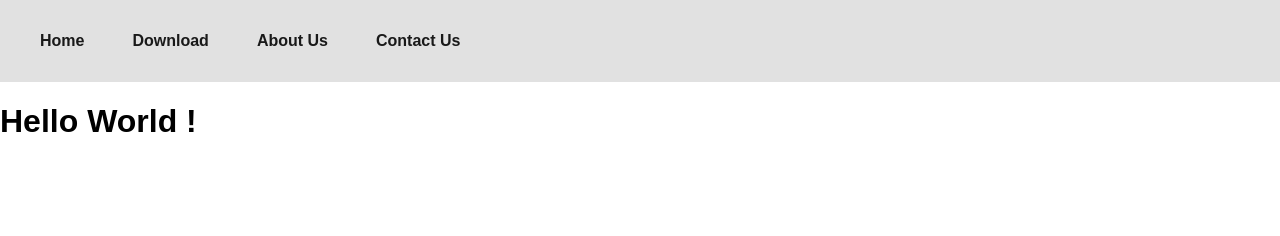
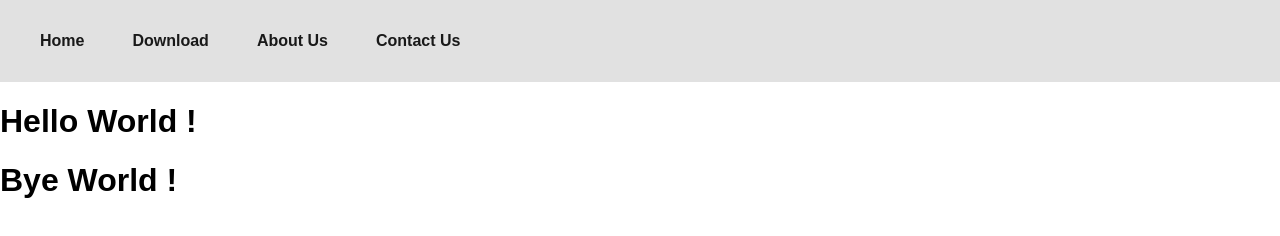
Before and after one commit to gitfiroozi/newRep, a plain HTML site: page index.html in a window 1280 px wide. Drawn offline with Linux system fonts and the light colour scheme.

Commit message:
say goof bye

```diff
--- a/index.html
+++ b/index.html
@@ -25,6 +25,7 @@
         </ul>
     </nav>
     <h1> Hello World ! </h1>
+    <h1> Bye World ! </h1>
 
     <script src="js/scripts.js"></script>
 </body>
```
